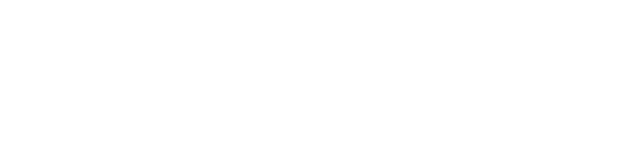
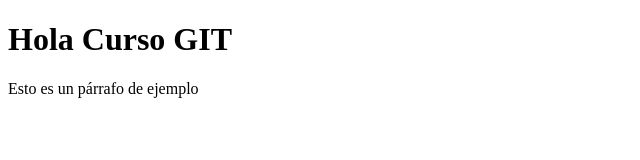
Before and after one commit to antonioeb/CursoGitPildorasInformaticas, a plain HTML site: page index.html in a window 1280 px wide. Shown: the whole page, without its empty margins (0-640 px from the left). Drawn offline with Linux system fonts and the light colour scheme.

Commit message:
Agregado titulo y primer parrafo

```diff
--- a/index.html
+++ b/index.html
@@ -6,6 +6,7 @@
     <title>Document</title>
 </head>
 <body>
-
+    <h1>Hola Curso GIT</h1>
+    <p>Esto es un párrafo de ejemplo</p>
 </body>
 </html>
```
